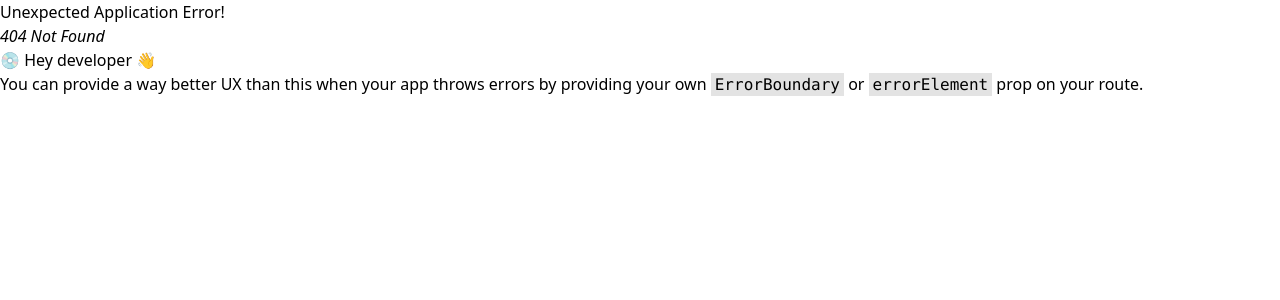
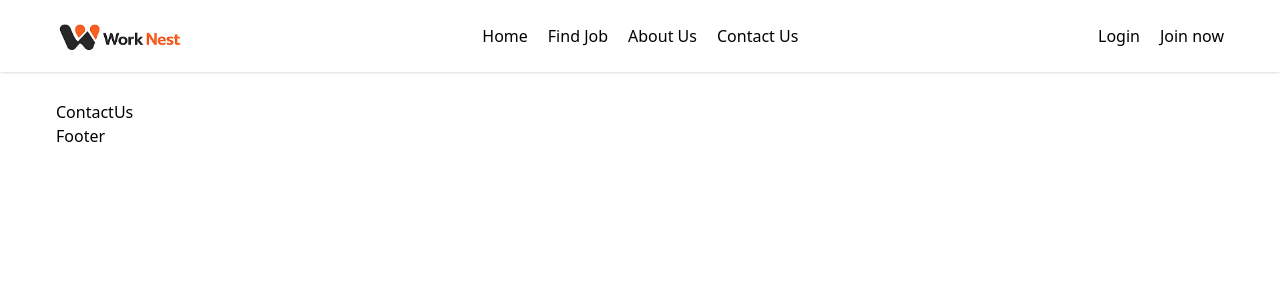
Before and after one commit to Wayles-D/Worknest, a React (Vite) app: page /contact in a window 1280 px wide. Before the commit this address had no page. Shown: the top 300 px of the page. Built offline with nearby package versions, Linux system fonts and the light colour scheme.

Commit message:
updated Navbar

```diff
--- /dev/null
+++ b/src/components/Drawer.jsx
@@ -0,0 +1,8 @@
+import { Menu } from 'lucide-react';
+
+export default function Drawer() {
+  return (
+    <>
+     <Menu className="md:hidden "/></>
+  )
+}
--- /dev/null
+++ b/src/components/Logo.jsx
@@ -0,0 +1,12 @@
+import React from "react";
+import { NavLink } from "react-router";
+
+export default function Logo() {
+  return (
+    <>
+      <NavLink to={"/"}>
+        <img src="/worknestLogo.png" alt="logo" className="w-fit h-10" />
+      </NavLink>
+    </>
+  );
+}
--- a/src/layouts/MainLayout.jsx
+++ b/src/layouts/MainLayout.jsx
@@ -8,12 +8,12 @@ export default function MainLayouts() {
     <>
     <header>
       <div className="container">
-    <Navbar />
+     <Navbar />
       </div>
     </header>
 
     <main>
-      <div className='container'>
+      <div className='container pt-25'>
         <Outlet />
       </div>
     </main>
--- a/src/layouts/components/Navbar.jsx
+++ b/src/layouts/components/Navbar.jsx
@@ -1,29 +1,31 @@
-import React from 'react'
-import { NavLink } from 'react-router'
-
-
-const navLink = [
-  { name: 'Home', path: '/' },
-]
+import React from "react";
+import { NavLink } from "react-router";
+import { navLink } from "@/libs/constant";
+import { navAuthLink } from "@/libs/constant";
+import Logo from "@/components/Logo";
+import Drawer from "@/components/Drawer";
 
 export default function Navbar() {
   return (
-    <nav className='fixed top-0 left-0 w-full bg-red-500 shadow z-50'>
-      <div className='flex justify-between items-center p-4'>
-         <img src="/worknestLogo.png" alt="logo" />
+    <>
+      <nav className="fixed top-0 left-0 w-full shadow z-50 bg-white ">
+        <div className="container mx-auto flex justify-between items-center p-4">
+          <Logo />
 
-        <div>
+          <div className="hidden md:flex gap-5 items-center">
+            {navLink.map((item) => (
+              <NavLink to={item.path}>{item.name}</NavLink>
+            ))}
+          </div>
 
+          <div className="hidden md:flex  gap-5 items-center">
+            {navAuthLink.map((item) => (
+              <NavLink to={item.path}>{item.name}</NavLink>
+            ))}
+          </div>
+          <Drawer />
         </div>
-        <div></div>
-
-
-      </div>
-    </nav>
-    <>
-    <header className=''>
-
-    </header>
+      </nav>
     </>
-  )
+  );
 }
--- /dev/null
+++ b/src/libs/constant.js
@@ -0,0 +1,11 @@
+export const navLink = [
+  { name: "Home", path: "/" },
+  { name: "Find Job", path: "/jobs" },
+  { name: "About Us", path: "/about" },
+  { name: "Contact Us", path: "/contact" },
+];
+
+export const navAuthLink = [
+  { name: "Login", path: "/auth/login" },
+  { name: "Join now", path: "/auth/signup" },
+];
--- /dev/null
+++ b/src/pages/AboutUs.jsx
@@ -0,0 +1,9 @@
+import React from 'react'
+
+const AboutUs = () => {
+  return (
+    <div>AboutUs</div>
+  )
+}
+
+export default AboutUs
--- /dev/null
+++ b/src/pages/ContactUs.jsx
@@ -0,0 +1,9 @@
+import React from 'react'
+
+const ContactUs = () => {
+  return (
+    <div>ContactUs</div>
+  )
+}
+
+export default ContactUs
--- a/src/routes/AppRoutes.jsx
+++ b/src/routes/AppRoutes.jsx
@@ -14,12 +14,10 @@ const Signup = lazy(() => import("@/pages/auth/Signup.jsx"));
 const ForgotPassword = lazy(() => import("@/pages/auth/ForgotPassword.jsx"));
 const Jobs = lazy(() => import("@/pages/Jobs.jsx"));
 const JobDetails = lazy(() => import("@/pages/JobDetails.jsx"));
-const DashboardHome = lazy(() =>
-  import("@/pages/dashboard/DashboardHome.jsx")
-);
-const DashboardJobs = lazy(() =>
-  import("@/pages/dashboard/DashboardJobs.jsx")
-);
+const AboutUs = lazy(() => import("@/pages/AboutUs.jsx"));
+const ContactUs = lazy(() => import("@/pages/ContactUs.jsx"));
+const DashboardHome = lazy(() => import("@/pages/dashboard/DashboardHome.jsx"));
+const DashboardJobs = lazy(() => import("@/pages/dashboard/DashboardJobs.jsx"));
 
 export const router = createBrowserRouter([
   {
@@ -30,10 +28,10 @@ export const router = createBrowserRouter([
       </Suspense>
     ),
     children: [
-      { path: "login", element:  <Login /> },
+      { path: "login", element: <Login /> },
       { path: "signup", element: <Signup /> },
-      { path: "forgot-password", element: <ForgotPassword /> }
-    ]
+      { path: "forgot-password", element: <ForgotPassword /> },
+    ],
   },
   {
     path: "/",
@@ -47,7 +45,7 @@ export const router = createBrowserRouter([
         index: true,
         element: (
           <Suspense fallback={<SuspenseUi />}>
-            <HomePage/>
+            <HomePage />
           </Suspense>
         ),
       },
@@ -64,6 +62,22 @@ export const router = createBrowserRouter([
         element: (
           <Suspense fallback={<SuspenseUi />}>
             <JobDetails />
+          </Suspense>
+        ),
+      },
+      {
+        path: "/about",
+        element: (
+          <Suspense fallback={<SuspenseUi />}>
+            <AboutUs />
+          </Suspense>
+        ),
+      },
+      {
+        path: "/contact",
+        element: (
+          <Suspense fallback={<SuspenseUi />}>
+            <ContactUs />
           </Suspense>
         ),
       },
```
